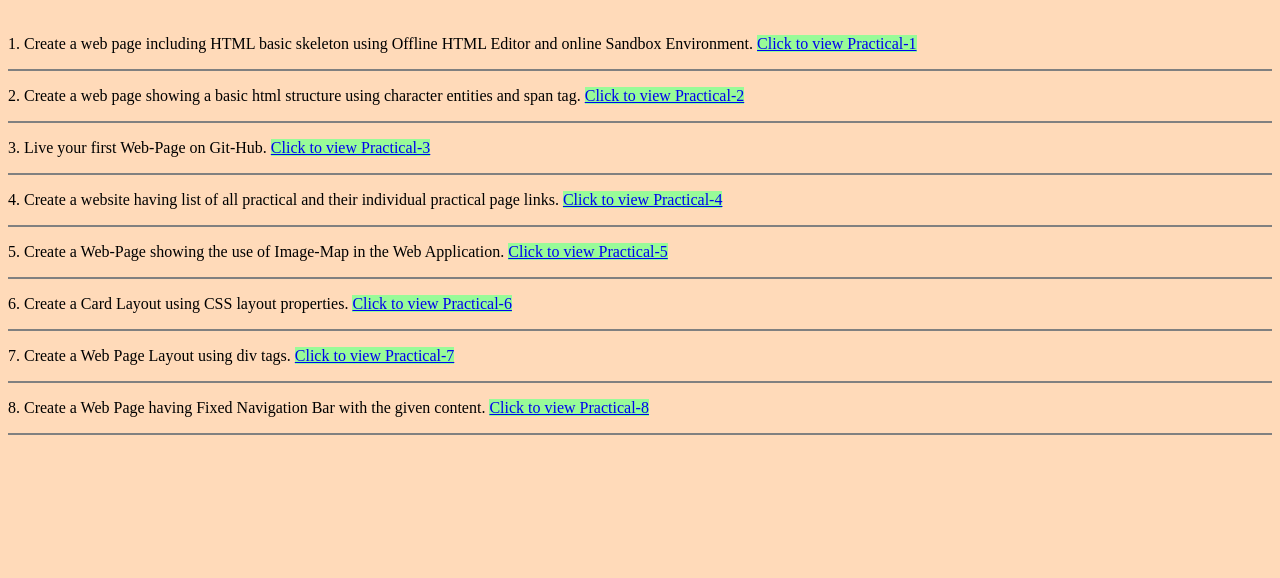
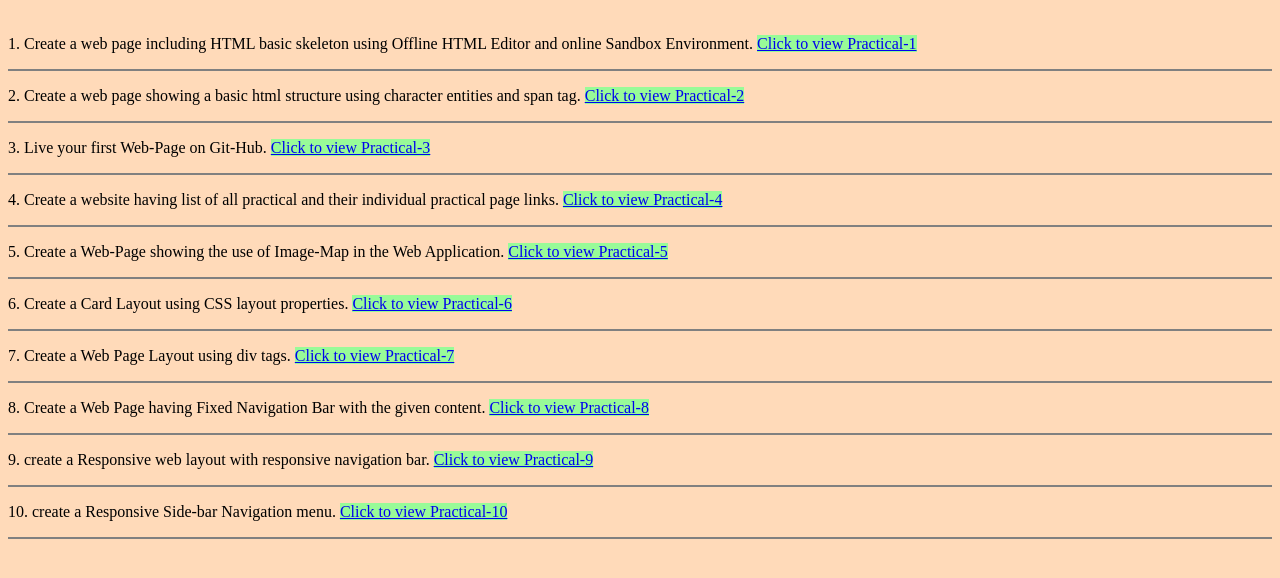
Before and after one commit to tusharjain25/fullstackpracticals, a plain HTML site: page index.html in a window 1280 px wide. Shown: the part 208-786 px from the top of the page. Drawn offline with Linux system fonts and the light colour scheme.

Commit message:
index updated

```diff
--- a/index.html
+++ b/index.html
@@ -46,5 +46,13 @@
         <a title="Link to Practical -8" href="./practicals/practical8.html" style="background-color:palegreen ;" target="_blank">Click to view Practical-8</a>
     </p>
     <hr color="grey" size="2" />
+    <p>9. create a Responsive web layout with responsive navigation bar.
+        <a title="Link to Practical -9" href="./practicals/practical9.html" style="background-color:palegreen ;" target="_blank">Click to view Practical-9</a>
+    </p>
+    <hr color="grey" size="2" />
+    <p>10. create a Responsive Side-bar Navigation menu.
+        <a title="Link to Practical -10" href="./practicals/practical10.html" style="background-color:palegreen ;" target="_blank">Click to view Practical-10</a>
+    </p>
+    <hr color="grey" size="2" />
 </body>
 </html>
```
